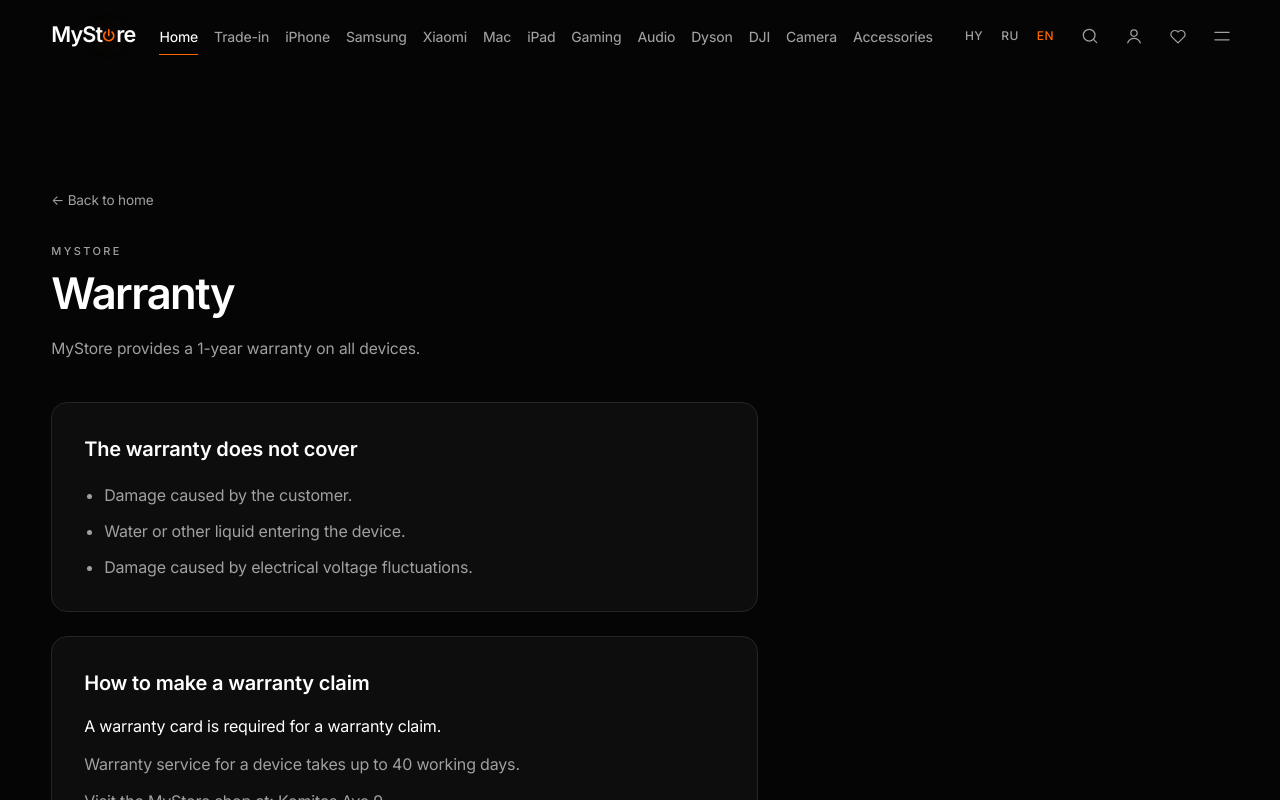
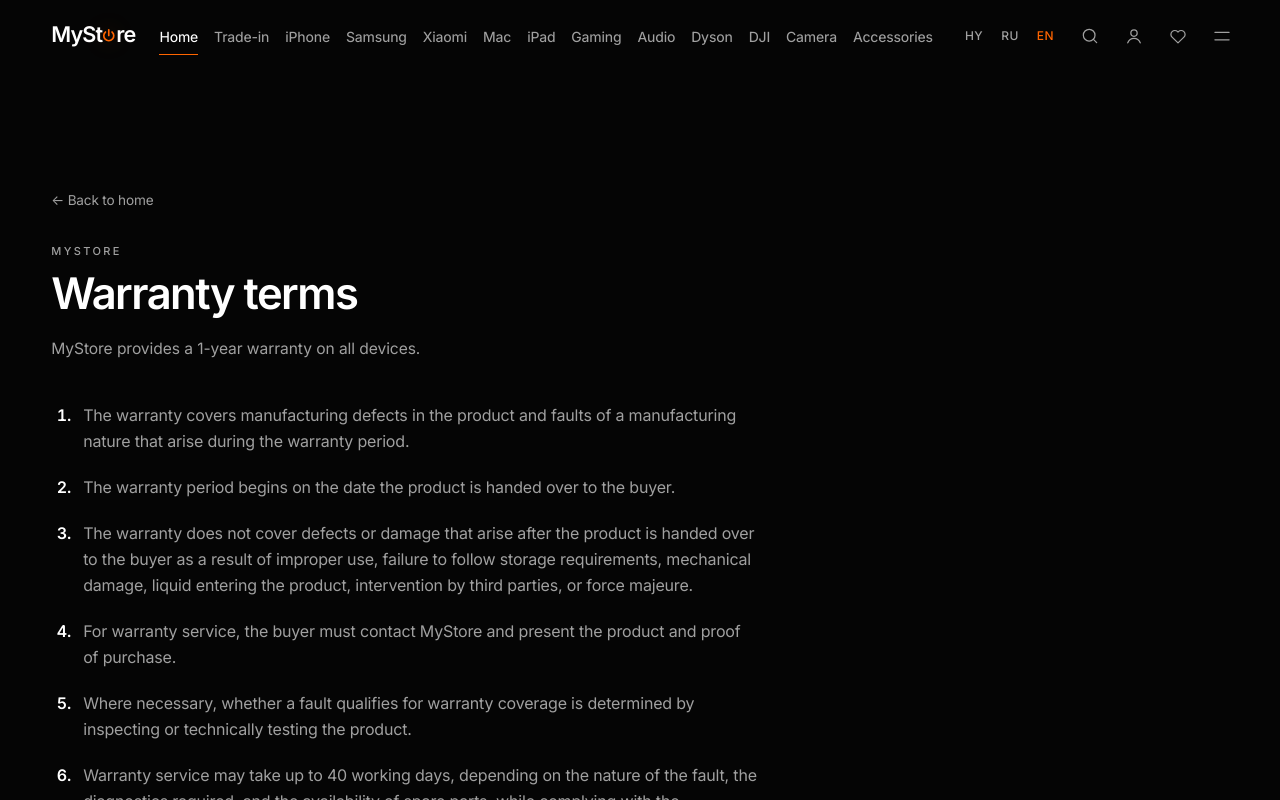
Before and after one commit to mystorearmenia-collab/mystore, a Next.js app: page /en/warranty in a window 1280 px wide. Shown: the top 800 px of the page. Built offline with nearby package versions, Linux system fonts and the light colour scheme.

Commit message:
Replace warranty terms with supplied seven-point policy and translations

```diff
--- a/app/[locale]/warranty/page.tsx
+++ b/app/[locale]/warranty/page.tsx
@@ -25,6 +25,7 @@ export default async function WarrantyPage({ params }: PageProps) {
   setRequestLocale(locale);
   const t = await getTranslations("warranty");
   const tCategory = await getTranslations("category");
+  const terms = t.raw("terms") as string[];
   return (
     <>
       <Header />
@@ -37,18 +38,10 @@ export default async function WarrantyPage({ params }: PageProps) {
             <p className="eyebrow mb-3">MyStore</p>
             <h1 className="h2">{t("title")}</h1>
             <p className="lede mt-5">{t("lede")}</p>
-            <section className="mt-10 rounded-2xl border border-line bg-surface p-6 sm:p-8">
-              <h2 className="text-xl font-semibold">{t("exclusionsTitle")}</h2>
-              <ul className="mt-5 list-disc space-y-3 pl-5 text-muted">
-                <li>{t("customerDamage")}</li>
-                <li>{t("liquid")}</li>
-                <li>{t("voltage")}</li>
-              </ul>
-            </section>
-            <section className="mt-6 rounded-2xl border border-line bg-surface p-6 sm:p-8">
-              <h2 className="text-xl font-semibold">{t("claimTitle")}</h2>
-              <p className="mt-4 leading-relaxed">{t("cardRequired")}</p>
-              <p className="mt-3 leading-relaxed text-muted">{t("serviceTime")}</p>
+            <ol className="mt-10 list-decimal space-y-5 pl-6 text-[1rem] leading-relaxed text-muted marker:font-semibold marker:text-ink">
+              {terms.map((term, index) => <li key={index} className="pl-2">{term}</li>)}
+            </ol>
+            <section className="mt-8 rounded-2xl border border-line bg-surface p-6 sm:p-8">
               <p className="mt-3 text-muted">{t("visit")} {storeAddress(locale as Locale)}.</p>
               <a href={`tel:${store.phone.replace(/\s/g, "")}`} className="mt-5 inline-flex text-orange hover:underline">
                 {store.phone}
--- a/messages/en.json
+++ b/messages/en.json
@@ -170,15 +170,17 @@
     "waOld": "Trading in"
   },
   "warranty": {
-    "title": "Warranty",
     "lede": "MyStore provides a 1-year warranty on all devices.",
-    "exclusionsTitle": "The warranty does not cover",
-    "customerDamage": "Damage caused by the customer.",
-    "liquid": "Water or other liquid entering the device.",
-    "voltage": "Damage caused by electrical voltage fluctuations.",
-    "claimTitle": "How to make a warranty claim",
-    "cardRequired": "A warranty card is required for a warranty claim.",
-    "serviceTime": "Warranty service for a device takes up to 40 working days.",
-    "visit": "Visit the MyStore shop at:"
+    "visit": "Visit the MyStore shop at:",
+    "title": "Warranty terms",
+    "terms": [
+      "The warranty covers manufacturing defects in the product and faults of a manufacturing nature that arise during the warranty period.",
+      "The warranty period begins on the date the product is handed over to the buyer.",
+      "The warranty does not cover defects or damage that arise after the product is handed over to the buyer as a result of improper use, failure to follow storage requirements, mechanical damage, liquid entering the product, intervention by third parties, or force majeure.",
+      "For warranty service, the buyer must contact MyStore and present the product and proof of purchase.",
+      "Where necessary, whether a fault qualifies for warranty coverage is determined by inspecting or technically testing the product.",
+      "Warranty service may take up to 40 working days, depending on the nature of the fault, the diagnostics required, and the availability of spare parts, while complying with the requirements of the legislation of the Republic of Armenia.",
+      "If the product fails to conform during the warranty period, the consumer is entitled to the remedies provided by law free of charge. This warranty does not limit the consumer’s rights under the legislation of the Republic of Armenia."
+    ]
   }
 }
--- a/messages/hy.json
+++ b/messages/hy.json
@@ -170,15 +170,17 @@
     "waOld": "Հանձնում եմ"
   },
   "warranty": {
-    "title": "Երաշխիք",
     "lede": "MyStore-ի երաշխիքը գործում է 1 տարի՝ բոլոր սարքերի համար։",
-    "exclusionsTitle": "Երաշխիքը չի տարածվում հետևյալ դեպքերի վրա",
-    "customerDamage": "Հաճախորդի մեղքով առաջացած վնասվածքներ։",
-    "liquid": "Ջրի կամ այլ հեղուկի ներթափանցում սարքի մեջ։",
-    "voltage": "Էլեկտրական լարման տատանումներից առաջացած վնասվածքներ։",
-    "claimTitle": "Ինչպես դիմել երաշխիքային սպասարկման համար",
-    "cardRequired": "Երաշխիքային սպասարկման դիմելու համար պարտադիր է ներկայացնել երաշխիքային կտրոնը։",
-    "serviceTime": "Սարքի երաշխիքային սպասարկման ժամկետը մինչև 40 աշխատանքային օր է։",
-    "visit": "Դիմեք MyStore խանութ՝ հասցեով՝"
+    "visit": "Դիմեք MyStore խանութ՝ հասցեով՝",
+    "title": "Երաշխիքային պայմաններ",
+    "terms": [
+      "Երաշխիքը տարածվում է ապրանքի արտադրական թերությունների և երաշխիքային ժամկետի ընթացքում ի հայտ եկած՝ արտադրական բնույթի անսարքությունների վրա։",
+      "Երաշխիքային ժամկետը հաշվարկվում է ապրանքը գնորդին հանձնելու օրվանից։",
+      "Երաշխիքը չի տարածվում այն թերությունների կամ վնասվածքների վրա, որոնք առաջացել են ապրանքը գնորդին հանձնելուց հետո՝ սխալ օգտագործման կամ պահպանման կանոնների խախտման, մեխանիկական վնասվածքի, հեղուկի ներթափանցման, երրորդ անձանց միջամտության կամ անհաղթահարելի ուժի հետևանքով։",
+      "Երաշխիքային սպասարկման համար գնորդը պետք է դիմի MyStore՝ ներկայացնելով ապրանքը և գնումը հաստատող փաստաթուղթը։",
+      "Երաշխիքային դեպքի առկայությունը անհրաժեշտության դեպքում որոշվում է ապրանքի զննման կամ տեխնիկական ստուգման արդյունքում։",
+      "Երաշխիքային սպասարկումը կարող է տևել մինչև 40 աշխատանքային օր՝ կախված անսարքության բնույթից, անհրաժեշտ ախտորոշումից և պահեստամասերի առկայությունից՝ ՀՀ օրենսդրությամբ սահմանված պահանջների պահպանմամբ։",
+      "Երաշխիքային ժամանակահատվածում ապրանքի անհամապատասխանության դեպքում սպառողն ունի օրենքով նախատեսված անվճար իրավական պաշտպանության միջոցների իրավունք։ Սույն երաշխիքը չի սահմանափակում սպառողի՝ ՀՀ օրենսդրությամբ սահմանված իրավունքները։"
+    ]
   }
 }
--- a/messages/ru.json
+++ b/messages/ru.json
@@ -170,15 +170,17 @@
     "waOld": "Сдаю"
   },
   "warranty": {
-    "title": "Гарантия",
     "lede": "Гарантия MyStore действует 1 год на все устройства.",
-    "exclusionsTitle": "Гарантия не покрывает",
-    "customerDamage": "Повреждения по вине клиента.",
-    "liquid": "Попадание воды или другой жидкости внутрь устройства.",
-    "voltage": "Повреждения из-за перепадов электрического напряжения.",
-    "claimTitle": "Как обратиться по гарантии",
-    "cardRequired": "Для обращения по гарантии обязательно предъявить гарантийный талон.",
-    "serviceTime": "Срок гарантийного обслуживания устройства — до 40 рабочих дней.",
-    "visit": "Обратитесь в магазин MyStore по адресу:"
+    "visit": "Обратитесь в магазин MyStore по адресу:",
+    "title": "Условия гарантии",
+    "terms": [
+      "Гарантия распространяется на производственные дефекты товара и неисправности производственного характера, выявленные в течение гарантийного срока.",
+      "Гарантийный срок исчисляется со дня передачи товара покупателю.",
+      "Гарантия не распространяется на дефекты или повреждения, возникшие после передачи товара покупателю вследствие неправильного использования, нарушения правил хранения, механических повреждений, попадания жидкости, вмешательства третьих лиц или обстоятельств непреодолимой силы.",
+      "Для гарантийного обслуживания покупатель должен обратиться в MyStore, предоставив товар и документ, подтверждающий покупку.",
+      "Наличие гарантийного случая при необходимости определяется по результатам осмотра товара или технической проверки.",
+      "Гарантийное обслуживание может занимать до 40 рабочих дней в зависимости от характера неисправности, необходимой диагностики и наличия запасных частей, с соблюдением требований законодательства Республики Армения.",
+      "В случае несоответствия товара в течение гарантийного срока потребитель имеет право на предусмотренные законом бесплатные средства правовой защиты. Настоящая гарантия не ограничивает права потребителя, установленные законодательством Республики Армения."
+    ]
   }
 }
```
